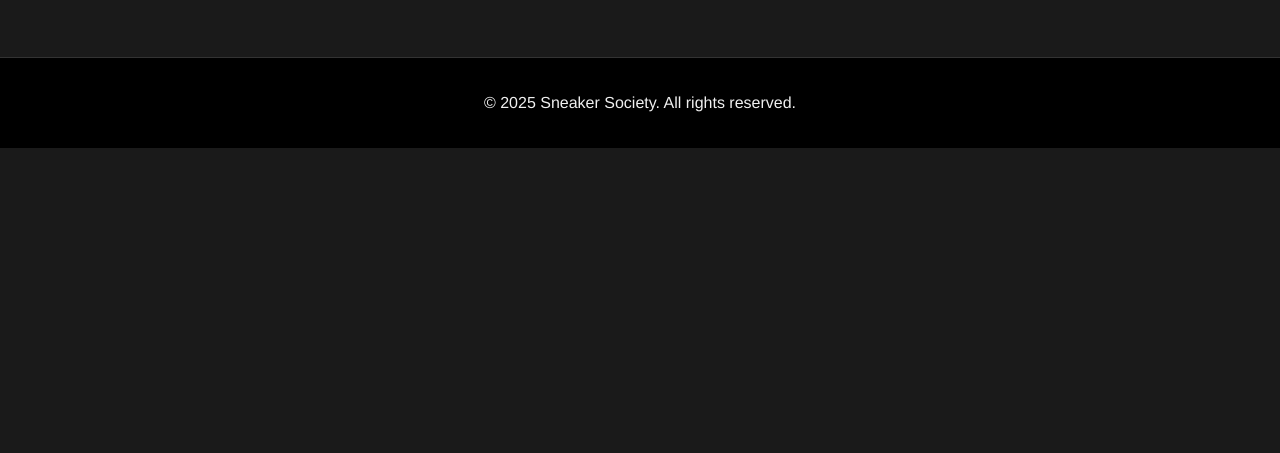
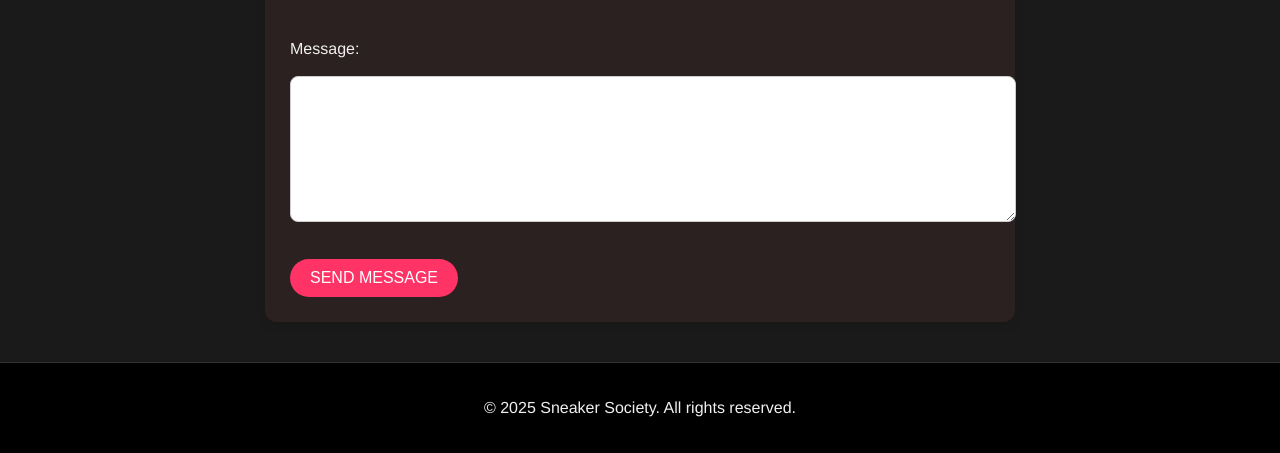
Before and after one commit to liBY900/WEDE502-PART-1, a plain HTML site: page sneakercontact.html in a window 1280 px wide. Shown: the part 689-1142 px from the top of the page. Before the commit the page ends 837 px from the top, so only its background shows below. Drawn offline with Linux system fonts and the light colour scheme.

Commit message:
6th commit

```diff
--- a/sneakercontact.html
+++ b/sneakercontact.html
@@ -8,18 +8,42 @@
     <style>
       .Msg{
         font-size: 1em;
-        margin: 0 0 20px;
-        background-color: var(--accent-color);
+        background-color: #ff3366;
         color: #fff;
-        padding: 6px 10px;
-        border-radius: 5px;
+        padding: 10px 20px;
+        border-radius: 25px;
         text-transform: uppercase;
+        border: none;
+        cursor: pointer;
+        transition: 0.3s;
 
       }
 
       .Msg:hover{
-        background-color: #d12e5a;
+        background-color: #d35778;
       }
+
+
+      .contact-info, .contact-form-section {
+      max-width: 700px;
+      margin: 40px auto;
+      background: rgb(44, 33, 33);
+      padding: 25px;
+      border-radius: 12px;
+      box-shadow: 0 4px 10px rgba(0,0,0,0.08);
+      }
+      .contact-form textarea {
+      width: 100%;
+      height: 120px;
+      padding: 12px;
+      border: 1px solid #ccc;
+      border-radius: 8px;
+      font-family: inherit;
+      font-size: 1em;
+      margin-bottom: 15px;
+      resize: vertical;
+      }
+
     </style>
   </head>
   <body>
```
